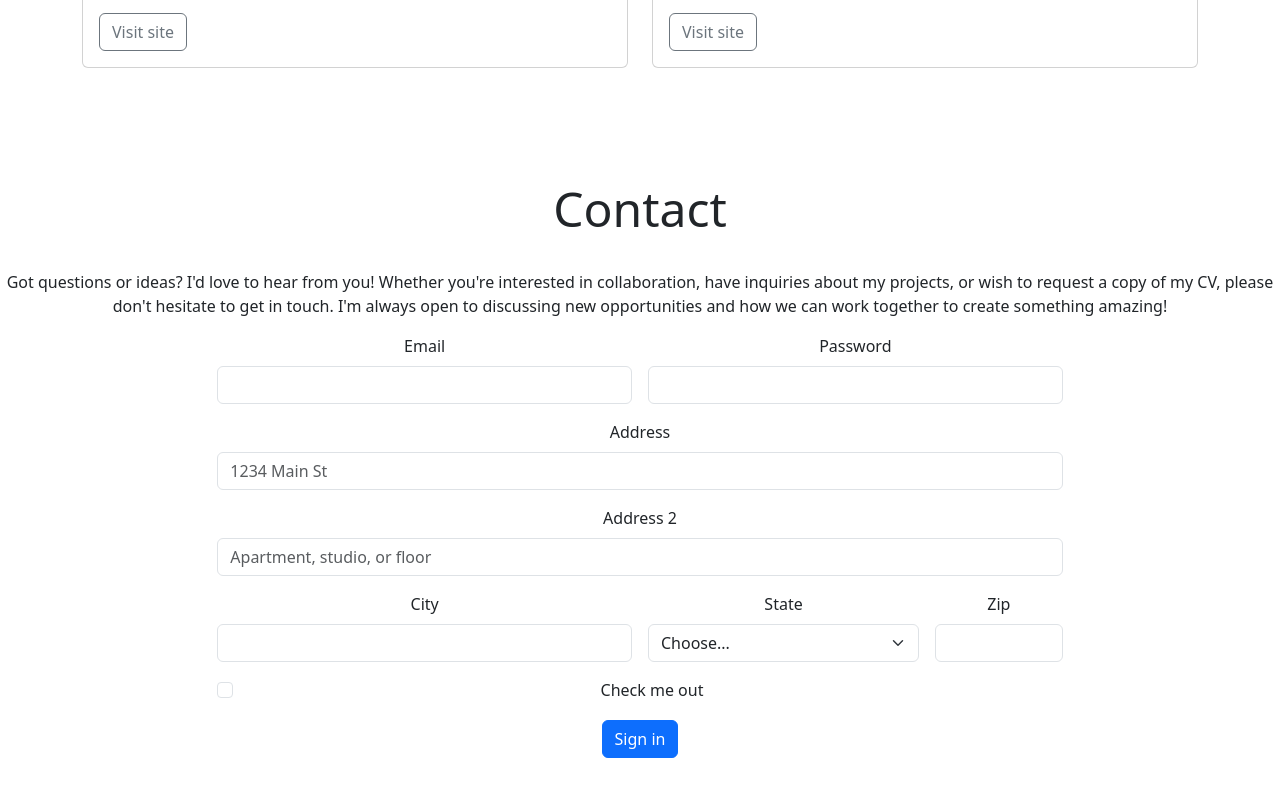
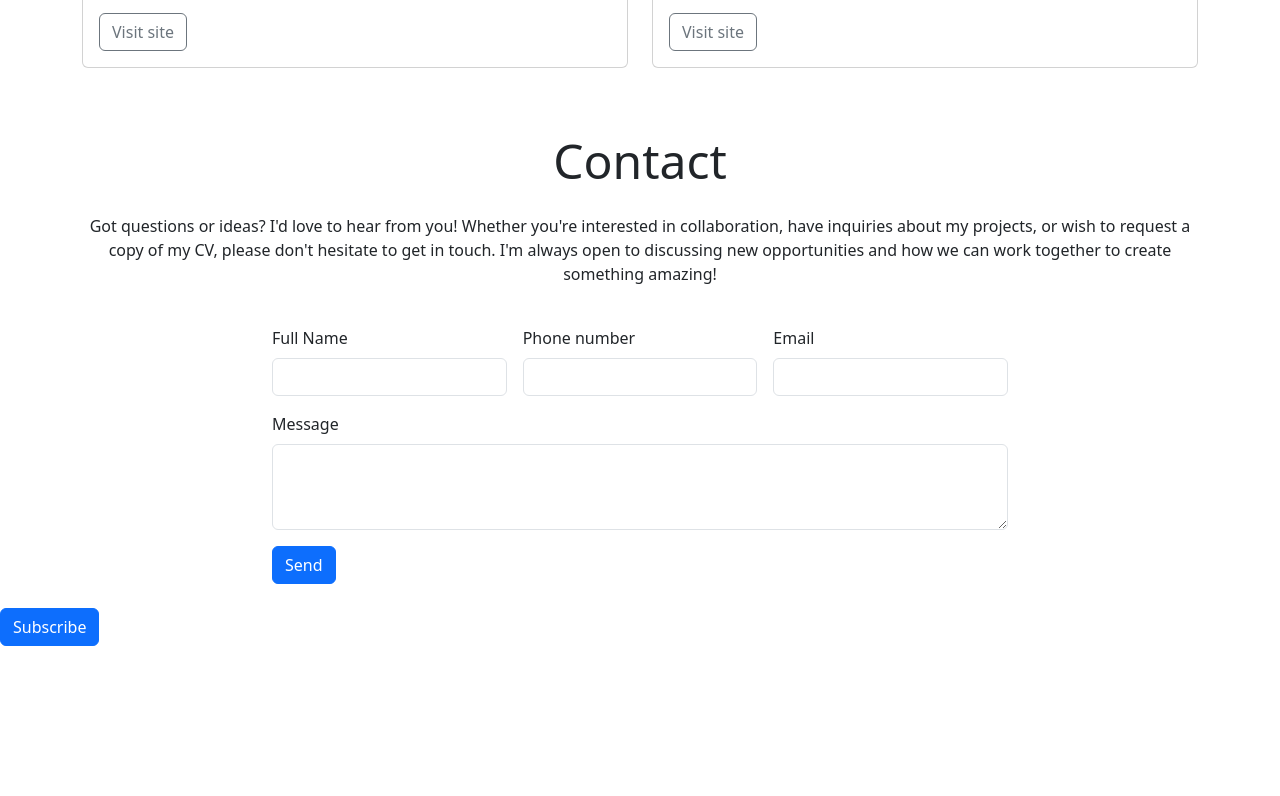
Before and after one commit to cynthiapinedoh79/Dev-portfolio, a plain HTML site: page index.html in a window 1280 px wide. Shown: the part 1767-2563 px from the top of the page. Drawn offline with nearby package versions, Linux system fonts and the light colour scheme.

Commit message:
Adding a modal in form

```diff
--- a/index.html
+++ b/index.html
@@ -167,63 +167,85 @@
             </div>
         </section>
         <!--Contact section-->
-        <footer id="contact" class="cointainer text-center py-4">
+        <footer id="contact" class="container">
         <div class="row justify-content-center">
-                <div class="col-12 text-center my-4"></div>
+            <div class="col-12 text-center my-4">
                 <h2 class="display-5">Contact</h2>
-                <p class="mt-4">Got questions or ideas? I'd love to hear from you! Whether you're interested in
-                    collaboration, have inquiries about my projects, or wish to request a copy of my CV, please don't
-                    hesitate to get in touch. I'm always open to discussing new opportunities and how we can work
-                    together to create something amazing!</p>
-                <div class="col-12 col-md-10 col-lg-8">
-                    <!--Add your form here-->
+                <p class="mt-4">Got questions or ideas? I'd love to hear from you! Whether you're
+                    interested in collaboration, have inquiries about my projects, or
+                    wish to request a copy of my CV, please don't hesitate to get in
+                    touch. I'm always open to discussing new opportunities and how we
+                    can work together to create something amazing!</p>
+            </div>
+            <div class="col-12 col-md-10 col-lg-8 mb-4">
+                <!-- Add your form here -->
                 <form class="row g-3">
-                        <div class="col-md-6">
-                          <label for="inputEmail4" class="form-label">Email</label>
-                          <input type="email" class="form-control" id="inputEmail4">
+                    <div class="col-lg-4">
+                        <label for="full-name" class="form-label">Full Name</label>
+                        <input type="text" class="form-control" id="full-name">
                     </div>
-                        <div class="col-md-6">
-                          <label for="inputPassword4" class="form-label">Password</label>
-                          <input type="password" class="form-control" id="inputPassword4">
+                    <div class="col-lg-4">
+                        <label for="phonenumber" class="form-label">Phone number</label>
+                        <input type="number" class="form-control" id="phonenumber">
+                    </div>
+                    <div class="col-lg-4">
+                        <label for="email" class="form-label">Email</label>
+                        <input type="email" class="form-control" id="email">
                     </div>
                     <div class="col-12">
-                          <label for="inputAddress" class="form-label">Address</label>
-                          <input type="text" class="form-control" id="inputAddress" placeholder="1234 Main St">
+                        <label for="message" class="form-label">Message</label>
+                        <textarea class="form-control" id="message" rows="3"></textarea>
                     </div>
                     <div class="col-12">
-                          <label for="inputAddress2" class="form-label">Address 2</label>
-                          <input type="text" class="form-control" id="inputAddress2" placeholder="Apartment, studio, or floor">
-                        </div>
-                        <div class="col-md-6">
-                          <label for="inputCity" class="form-label">City</label>
-                          <input type="text" class="form-control" id="inputCity">
-                        </div>
-                        <div class="col-md-4">
-                          <label for="inputState" class="form-label">State</label>
-                          <select id="inputState" class="form-select">
-                            <option selected>Choose...</option>
-                            <option>...</option>
-                          </select>
-                        </div>
-                        <div class="col-md-2">
-                          <label for="inputZip" class="form-label">Zip</label>
-                          <input type="text" class="form-control" id="inputZip">
-                        </div>
-                        <div class="col-12">
-                          <div class="form-check">
-                            <input class="form-check-input" type="checkbox" id="gridCheck">
-                            <label class="form-check-label" for="gridCheck">
-                              Check me out
-                            </label>
-                          </div>
-                        </div>
-                        <div class="col-12">
-                          <button type="submit" class="btn btn-primary">Sign in</button>
+                        <button type="submit" class="btn btn-primary">Send</button>
                     </div>
                 </form>
             </div>
         </div>
     </footer>
+        <!-- Button trigger modal -->
+        <button type="button" class="btn btn-primary" data-bs-toggle="modal" data-bs-target="#exampleModal">
+            Subscribe
+        </button>
+
+        <!-- Modal -->
+        <div class="modal-lg fade" id="exampleModal" tabindex="-1" aria-labelledby="exampleModalLabel" aria-hidden="true">
+            <div class="modal-dialog">
+                <div class="modal-content">
+                    <div class="modal-header">
+                        <h1 class="modal-title fs-5" id="exampleModalLabel">Subscribe</h1>
+                        <p>"Join my newsletter for the latest updates on my projects, coding tips, and industry insights delivered straight to your  inbox.".</p>
+                        <form class="row g-3 mb-4">
+                            <div class="col-12 col-lg-4">
+                                <label for="full-name" class="form-label">Full Name</label>
+                                <input type="text" class="form-control" id="full-name">
+                            </div>
+                            <div class="col-12 col-lg-4">
+                                <label for="phonenumber" class="form-label">Phone number</label>
+                                <input type="number" class="form-control" id="phonenumber">
+                            </div>
+                            <div class="col-12 col-lg-4">
+                                <label for="email" class="form-label">Email</label>
+                                <input type="email" class="form-control" id="email">
+                            </div>
+                            </form>
+                            <div class="mb-3">
+                                <label for="exampleFormControlTextarea1" class="form-label">Example textarea</label>
+                                <textarea class="form-control" id="exampleFormControlTextarea1" rows="3"></textarea>
+                              </div>
+
+                        <button type="button" class="btn-close" data-bs-dismiss="modal" aria-label="Close"></button>
+                    </div>
+                    <div class="modal-body">
+                        ...
+                    </div>
+                    <div class="modal-footer">
+                        <button type="button" class="btn btn-secondary" data-bs-dismiss="modal">Close</button>
+                        <button type="button" class="btn btn-primary">Save changes</button>
+                    </div>
+                </div>
+            </div>
+        </div>
     </main>
 
     <!-- Bootstrap JS Script-->
```
Lines whose indentation alone changed are shown as unchanged.
